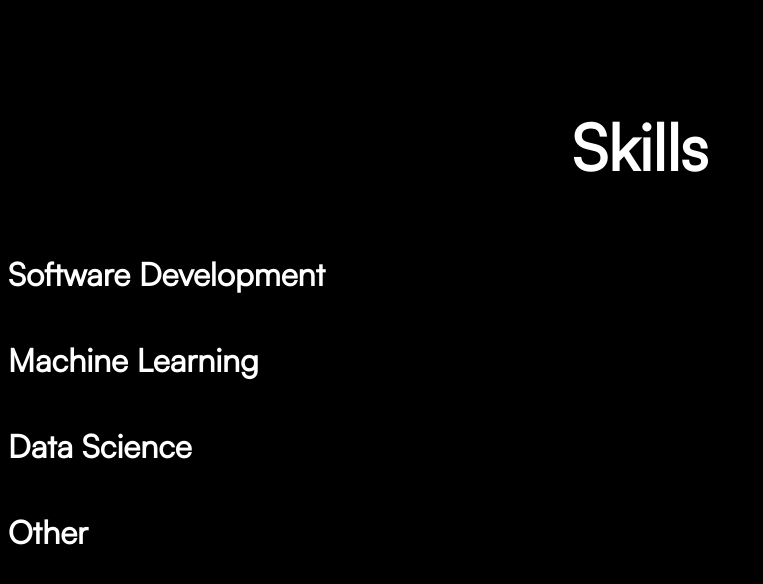
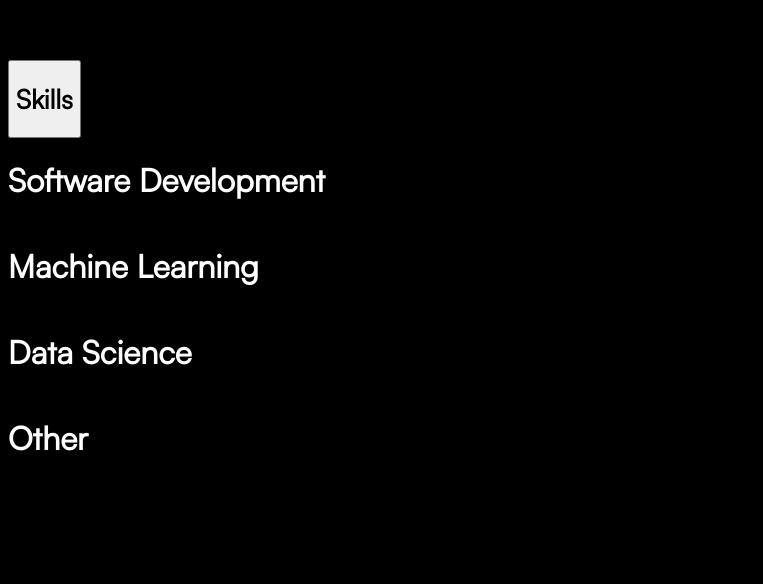
Before and after one commit to BenW2k/Portfolio, a Next.js app in the folder frontend/: page / in a window 1280 px wide. Shown: the part 3447-4031 px from the top of the page, without its empty margins (0-763 px from the left). Built offline with nearby package versions, Linux system fonts and the light colour scheme.

Commit message:
+data array

```diff
--- a/frontend/app/components/skills.tsx
+++ b/frontend/app/components/skills.tsx
@@ -1,12 +1,31 @@
 import styles from "../styles/components/skills.module.css";
+import Accordion from "react-bootstrap/Accordion";
 
 export default function Skills() {
+  const data = [
+    {
+      name: "Software Development",
+      answer: "lorem ipsum 1",
+    },
+    {
+      name: "Machine Learning",
+      answer: "lorem ipsum 2",
+    },
+    {
+      name: "Data Science",
+      answer: "lorem ipsum 3",
+    },
+    {
+      name: "Other",
+      answer: "lorem ipsum 4",
+    },
+  ];
   return (
     <div className={styles["skills"]}>
       <div className={styles["dummy-container"]}>
-        <div className={styles["skills-heading"]}>
+        <button className={styles["skills-title"]}>
           <h1>Skills</h1>
-        </div>
+        </button>
         <div className={styles["skill-panel"]}>
           <h1>Software Development</h1>
         </div>
```
